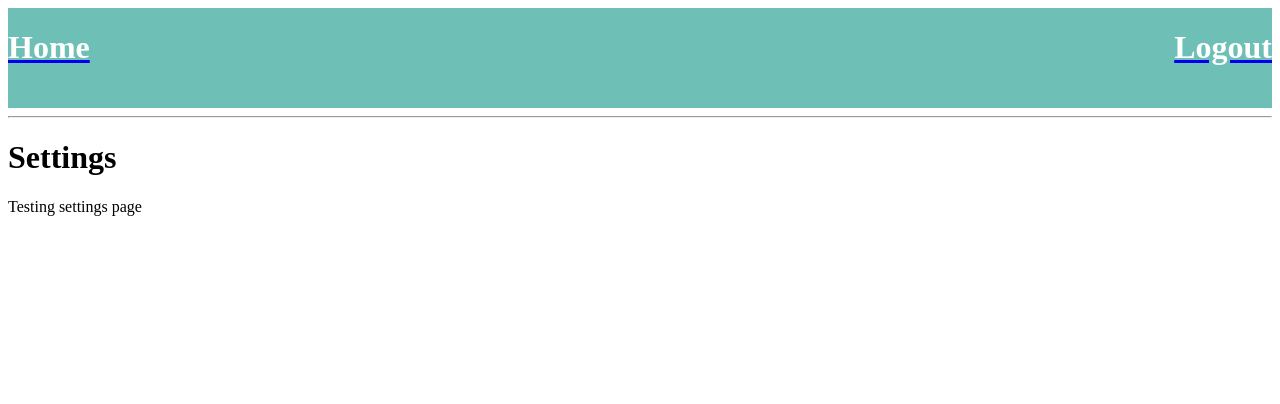
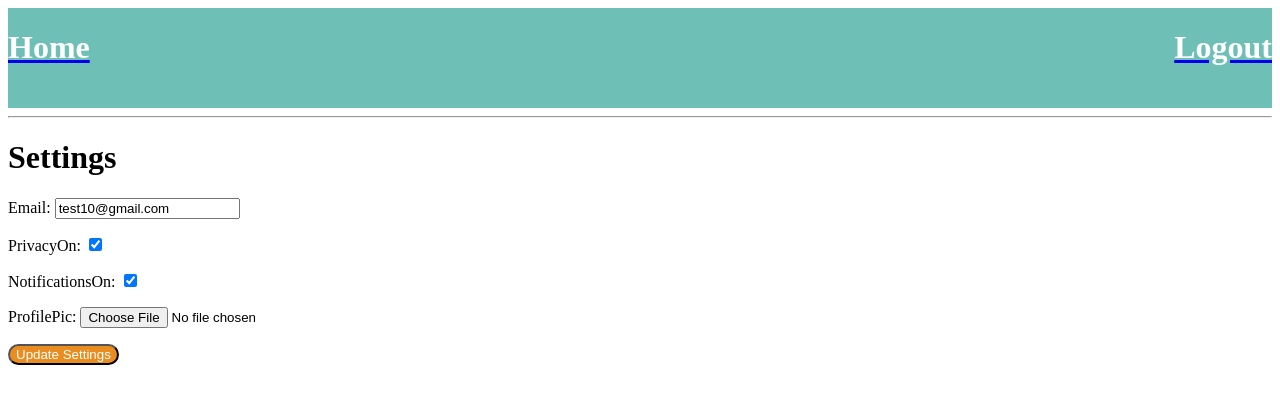
Before and after one commit to virtualolsonNo1/FourPositivityTwo, a Django app: page /settings/ in a window 1280 px wide. Shown: the top 404 px of the page. Run offline with Django 4.2, Linux system fonts and the light colour scheme; a user stored in the database is signed in; data comes from the database, SQL or seed files in the repository; both versions use the stored data as it was after the commit.

Commit message:
Slight bug but mainly working

```diff
--- a/base/forms.py
+++ b/base/forms.py
@@ -1,5 +1,5 @@
 from django.forms import ModelForm
-from .models import Message
+from .models import Message, Profile
 from django.contrib.auth.models import User
 from django.contrib.auth.forms import UserCreationForm
 
@@ -13,3 +13,8 @@ class CreateUserForm(UserCreationForm):
     class Meta:
         model = User
         fields = ['username', 'email', 'password1', 'password2']
+
+class SettingsForm(ModelForm):
+    class Meta:
+        model = Profile
+        fields = ['email', 'privacyOn', 'notificationsOn', 'profilePic']
--- a/base/templates/base/settings.html
+++ b/base/templates/base/settings.html
@@ -4,7 +4,11 @@
 </div>
 <p>{{settings}}</p>
 <div>
-    <p style="color:black;">{{name}}</p>
+    <form method="POST" action="", enctype=""multipart/form-data>
+        {% csrf_token %}
+        {{form.as_p}}
+        <input type="submit" value="Update Settings" style="color: white; border-radius: 12px; background-color: #E98D20;" />
+    </form>
 </div>
 
 {% endblock content %}
--- a/base/views.py
+++ b/base/views.py
@@ -1,3 +1,4 @@
+from django.conf import Settings
 from django.dispatch import receiver
 from django.shortcuts import render, redirect
 from django.http import HttpResponse
@@ -6,7 +7,7 @@ from django.contrib.auth.models import User
 from django.contrib.auth import authenticate, login, logout
 from django.contrib import messages
 from django.contrib.auth.decorators import login_required
-from .forms import CreateUserForm
+from .forms import CreateUserForm, SettingsForm
 from .forms import MessageForm
 from .models import Message
 from .models import Profile
@@ -151,5 +152,19 @@ def leaderboard(request):
 
 @login_required(login_url='login')
 def settings(request):
-    context = {'settings': "Testing settings page"}
+    user = request.user
+    profiles = Profile.objects.all()
+    for profile in profiles:
+        if profile.user == user:
+            profile = Profile.objects.get(user=user)
+    form = SettingsForm(instance=profile)
+    # IF USER ADMIN PANEL USED, request won't be post so doesn't work??????
+    if request.method == 'POST':
+        form = SettingsForm(request.POST, request.FILES, instance=profile)
+        if form.is_valid():
+            form.save()
+            user.email = profile.email
+            user.save(update_fields=['email'])
+            return redirect('home')
+    context = {'form': form}
     return render(request, 'base/settings.html', context)
```
Also changed, not shown: db.sqlite3.
